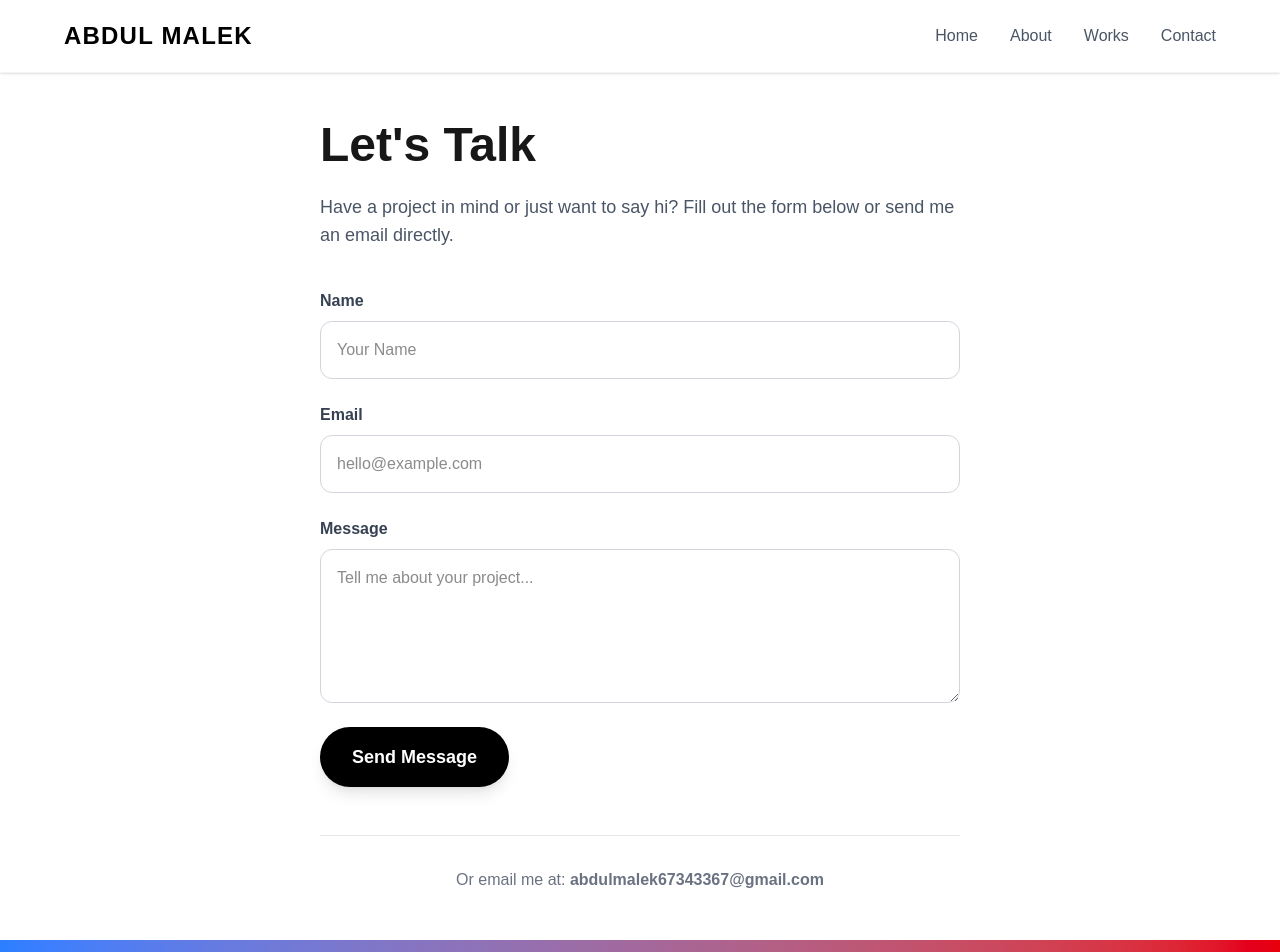
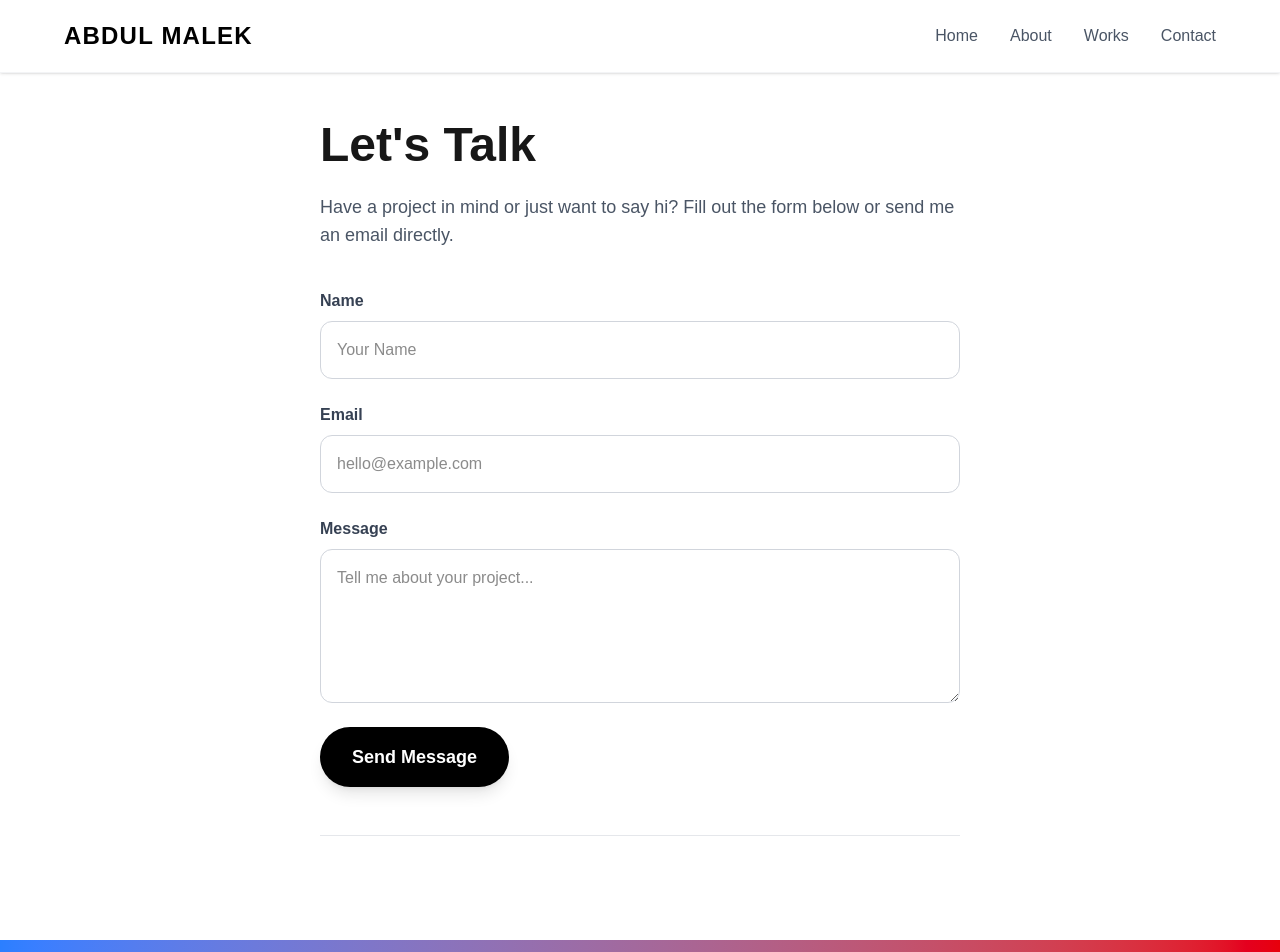
Before and after one commit to abdulmalekjillhazz/test1, a Next.js app: page /contact in a window 1280 px wide. Shown: the top 952 px of the page. Built offline with nearby package versions, Linux system fonts and the light colour scheme.

Commit message:
Update page.js

```diff
--- a/app/contact/page.js
+++ b/app/contact/page.js
@@ -73,7 +73,7 @@ export default function Contact() {
         </button>
       </form>
 
-      <div className="mt-12 pt-8 border-t border-gray-200 text-center text-gray-500">
+      <div className="mt-12 pt-8 border-t border-gray-200 text-center text-white">
         <p>Or email me at: <span className="text-white-600 font-bold">abdulmalek67343367@gmail.com</span></p>
       </div>
 
```
